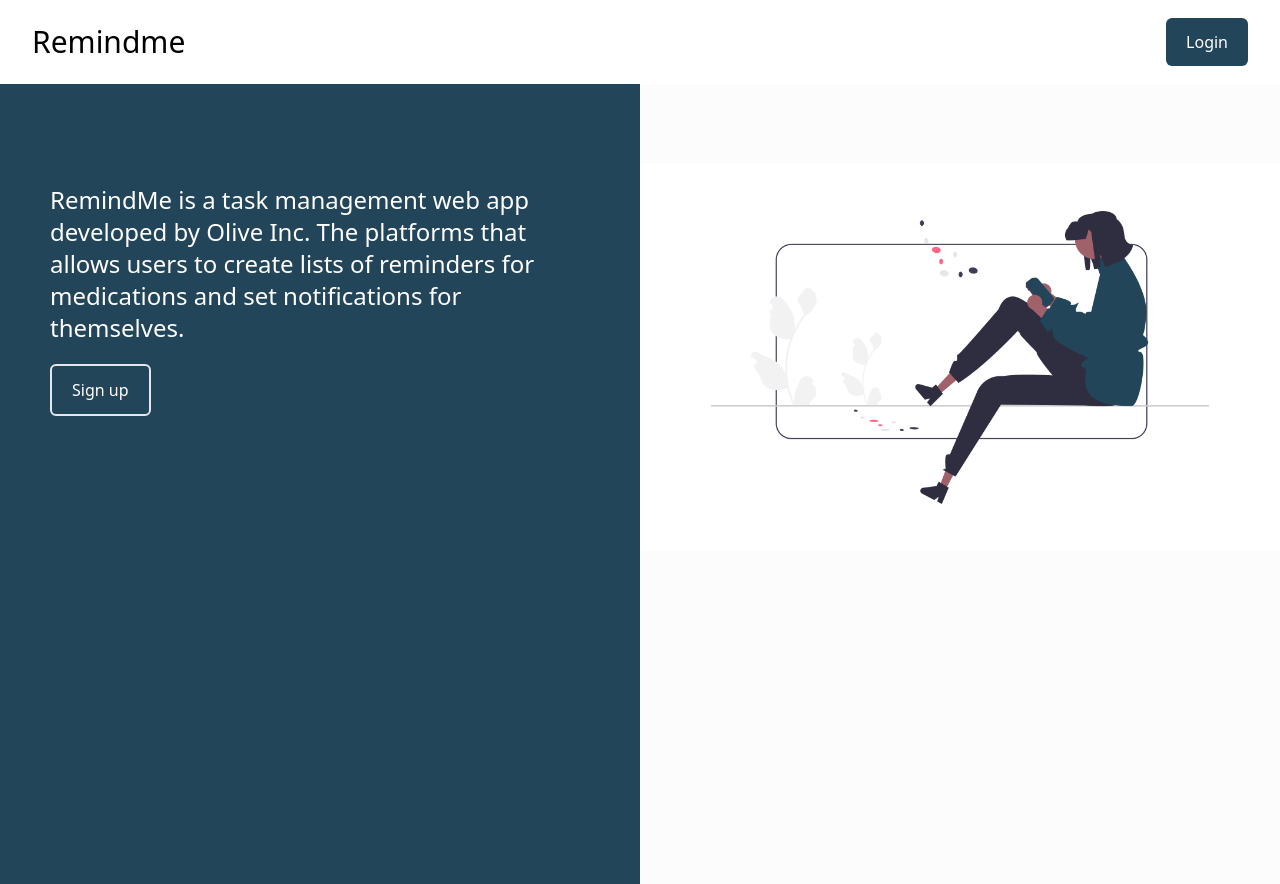
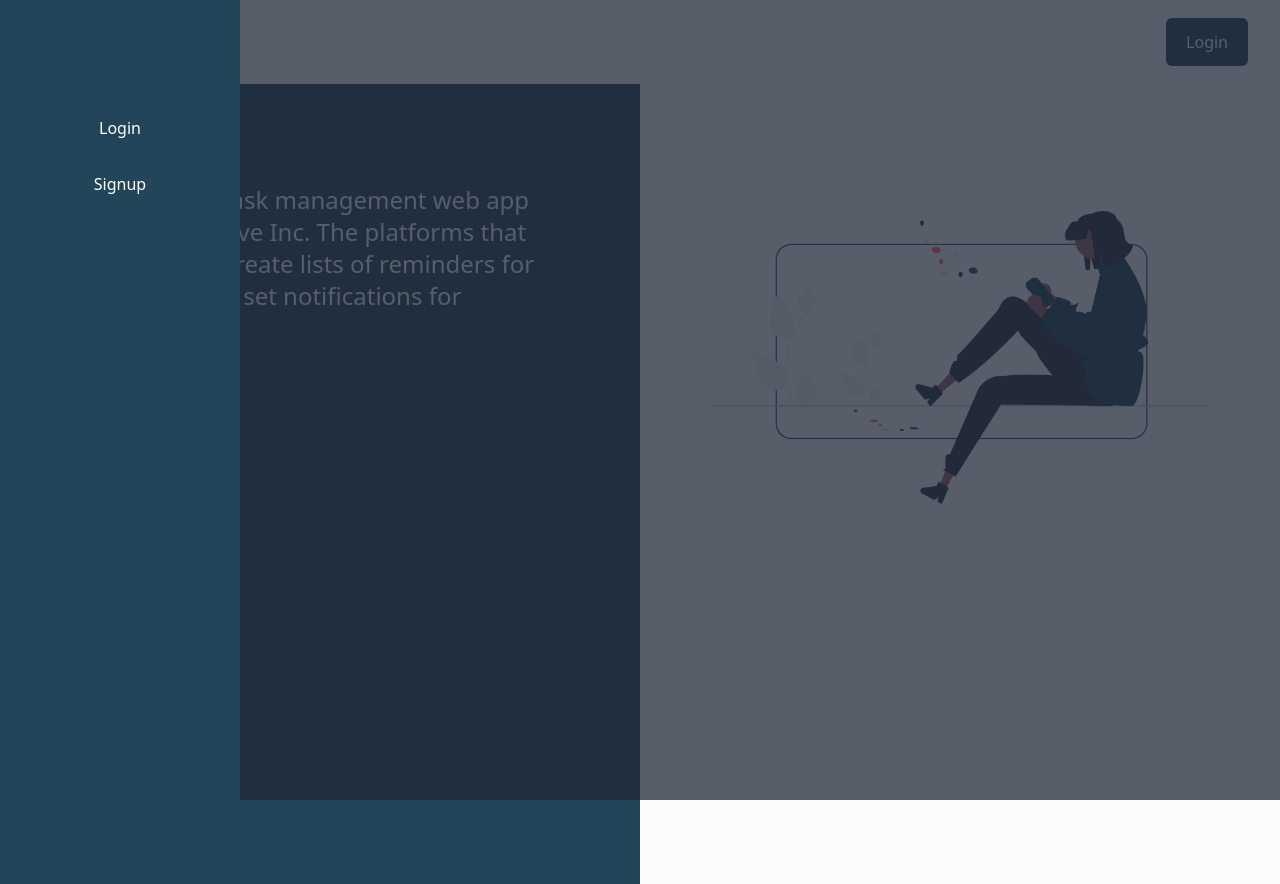
Before and after one commit to oleesir/medicine_tracker_fe, a Next.js app: page / in a window 1280 px wide. Built offline with nearby package versions, Linux system fonts and the light colour scheme; what tailwind-clip-path would draw is missing.

Commit message:
refactor: improve drawer

```diff
--- a/src/component/Navbar/index.tsx
+++ b/src/component/Navbar/index.tsx
@@ -7,7 +7,16 @@ const  Navbar =()=> {
     const [menuOpen,setMenuOpen]= useState<boolean>(false);
 
     const pushToLogin = async() => {
-        await router.push("/login")
+        await router.push("/login");
+    }
+
+    const routeToLogin = async() => {
+        await router.push("/login");
+        setMenuOpen(!menuOpen);
+    }
+    const pushToSignup = async() => {
+        await router.push("/signup");
+        setMenuOpen(!menuOpen);
     }
 
     const handleNav = () => {
@@ -33,7 +42,7 @@ const  Navbar =()=> {
                              </button>
                          </div>
                          <div className="block lg:hidden">
-                             <button onClick={handleNav}>
+                             <button onClick={ handleNav}>
                                  <svg  xmlns="http://www.w3.org/2000/svg" fill="none" viewBox="0 0 24 24" strokeWidth={1.5} stroke="currentColor" className="w-8 h-8 stroke-[#224559]">
                                      <path strokeLinecap="round" strokeLinejoin="round" d="M3.75 6.75h16.5M3.75 12h16.5m-16.5 5.25h16.5" />
                                  </svg>
@@ -42,11 +51,31 @@ const  Navbar =()=> {
                          </div>
 
                      </div>
-                     <div className={menuOpen ? "fixed left-0 top-0 w-[65%] lg:hidden h-screen bg-[#FFF] p-10 ease-out duration-500 z-[1035]" :
-                         "fixed left-[-100%] top-0 p-10 ease-out duration-500 z-[1035]"}>
-                        <h1>READ</h1>
-                         <h1>READ</h1>
-                     </div>
+
+                     <>
+                         { !menuOpen && <div onClick={handleNav} className="fixed inset-0 bg-gray-800 opacity-75 ease-in-out duration-300"></div>}
+                         <div
+                             className={`top-0 left-0 w-60 bg-[#234559]  p-5  text-white fixed h-full z-40  ease-in-out duration-300 ${
+                                 menuOpen ? "translate-x-[-100%] " : "translate-x-0"
+                             }`}
+                         >
+                             <div className="flex ">
+                                 <div className="w-full mt-20">
+                                     <button
+                                         onClick={routeToLogin}
+                                         className="block w-full cursor-pointer rounded-lg p-4 transition duration-500 hover:bg-[#fff] hover:text-[#234559] ">
+                                         Login
+                                     </button>
+                                     <button
+                                         onClick={pushToSignup}
+                                         className="block w-full cursor-pointer rounded-lg p-4 transition duration-500 hover:bg-[#fff] hover:text-[#234559] ">
+                                         Signup
+                                     </button>
+                                 </div>
+                             </div>
+                         </div>
+                     </>
+
                  </div>
 
              </div>
```
